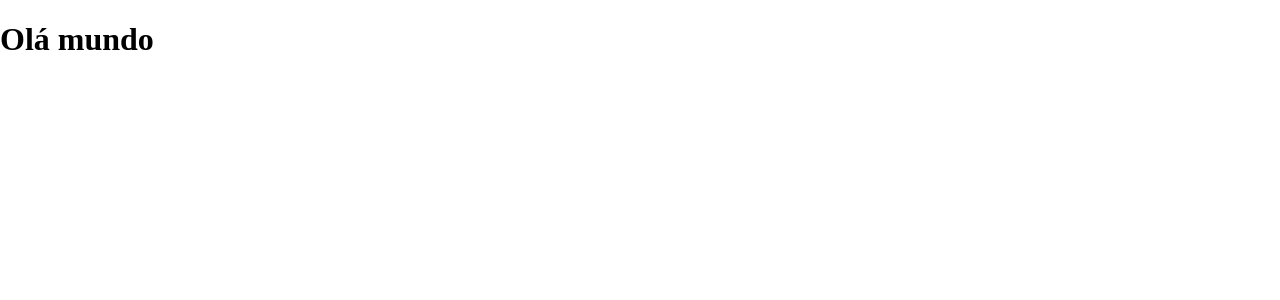
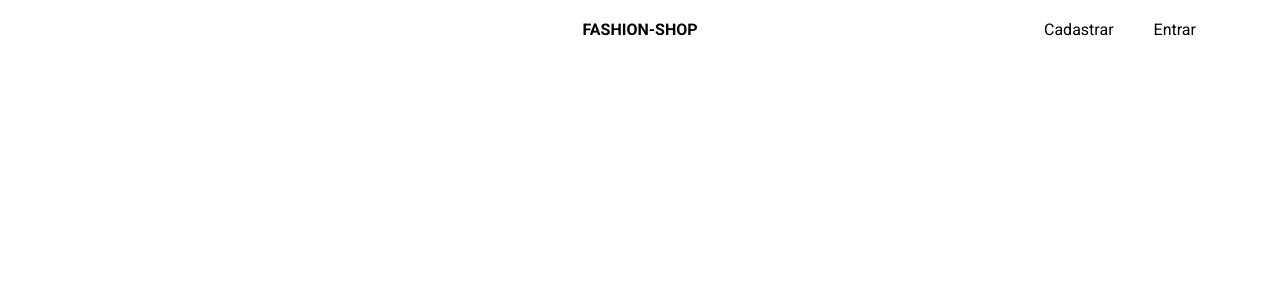
Before and after one commit to ES2-UFPI/Fashion-Shop, a React (Create React App) app in the folder frontend/: page / in a window 1280 px wide. Shown: the top 300 px of the page. Built offline with nearby package versions, Linux system fonts and the light colour scheme.

Commit message:
header criado

```diff
--- a/frontend/public/index.html
+++ b/frontend/public/index.html
@@ -8,6 +8,9 @@
       name="description"
       content="Web site created using create-react-app"
     />
+    <link rel="preconnect" href="https://fonts.googleapis.com">
+    <link rel="preconnect" href="https://fonts.gstatic.com" crossorigin>
+    <link href="https://fonts.googleapis.com/css2?family=Roboto:wght@400;700&display=swap" rel="stylesheet">
     <title>Fashion-Shop</title>
   </head>
   <body>
--- a/frontend/src/App.js
+++ b/frontend/src/App.js
@@ -1,9 +1,10 @@
 import './App.css';
+import Home from './paginas/Home';
 
 function App() {
   return (
     <div className="App">
-      <h1>Olá mundo</h1>
+      <Home/>
     </div>
   );
 }
--- a/frontend/src/componentes/Header.css
+++ b/frontend/src/componentes/Header.css
@@ -0,0 +1,34 @@
+.header-container{
+    display: flex;
+    justify-content: center;
+    align-items: center;
+    padding-top: 20px;
+    padding-bottom: 20px;
+    position: relative;
+}
+.header-container span{
+    display: block;
+    font-family: 'Roboto', sans-serif;
+    font-weight: 700;
+}
+.header-container ul{
+    padding: 0px;
+    margin: 0px;
+    list-style: none;
+    position: absolute;
+    left: 80%;
+    top:20px;
+    width: 200px;
+}
+.header-container li{
+    display: inline-block;
+}
+.header-container a{
+    padding: 10px;
+    margin-left: 10px;
+    margin-right: 10px;
+    text-decoration: none;
+    color: black;
+    font-family: 'Roboto', sans-serif;
+    font-weight: 400;
+}
--- a/frontend/src/componentes/Header.js
+++ b/frontend/src/componentes/Header.js
@@ -3,7 +3,13 @@ import './Header.css';
 function Header() {
     return (
       <div className="header-container">
-        <h1>Header</h1>
+        <span>FASHION-SHOP</span>
+        <div>
+            <ul>
+                <li><a href='#'>Cadastrar</a></li>
+                <li><a href='#'>Entrar</a></li>
+            </ul>
+        </div>
       </div>
     );
   }
--- a/frontend/src/index.css
+++ b/frontend/src/index.css
@@ -2,6 +2,7 @@ body {
   margin: 0;
   -webkit-font-smoothing: antialiased;
   -moz-osx-font-smoothing: grayscale;
+
 }
 
 *{
```
